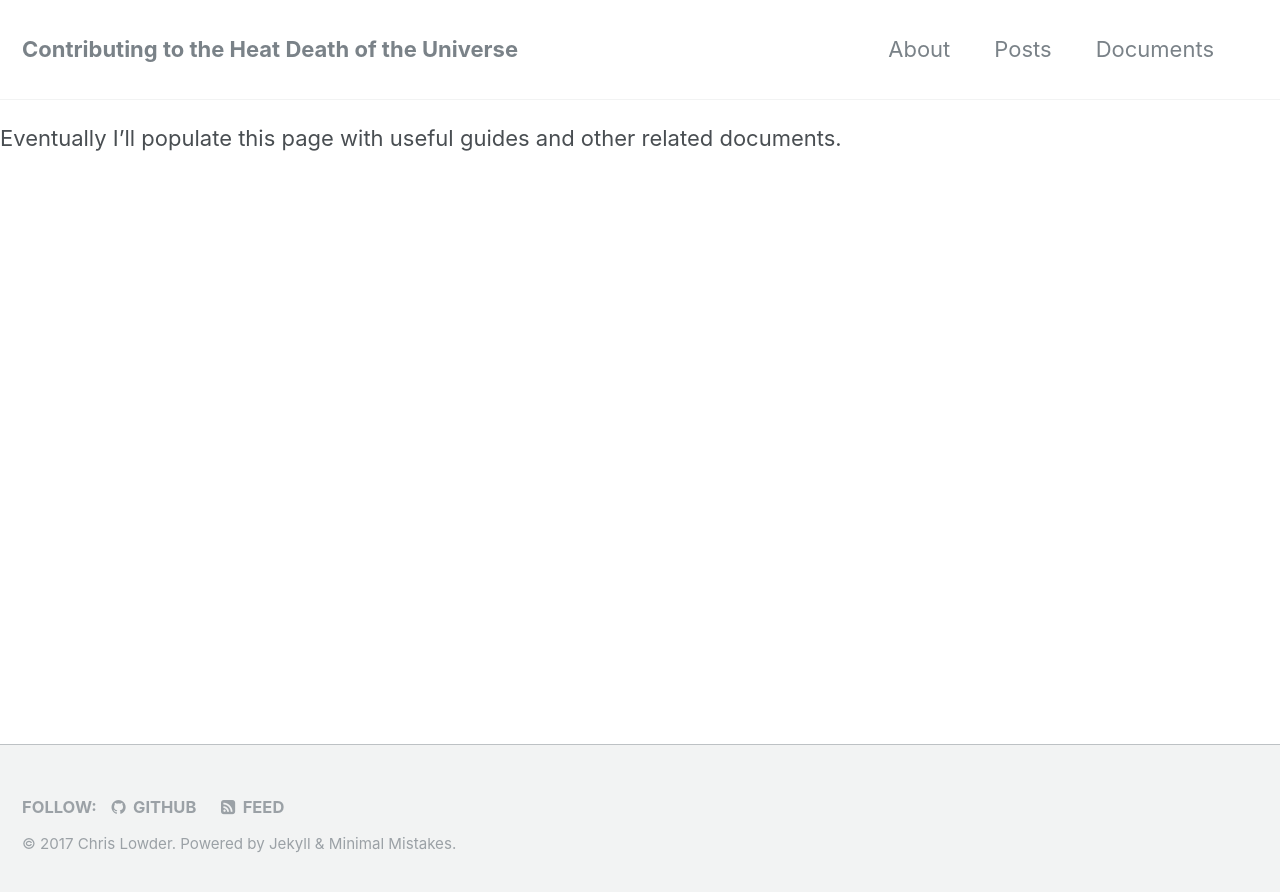
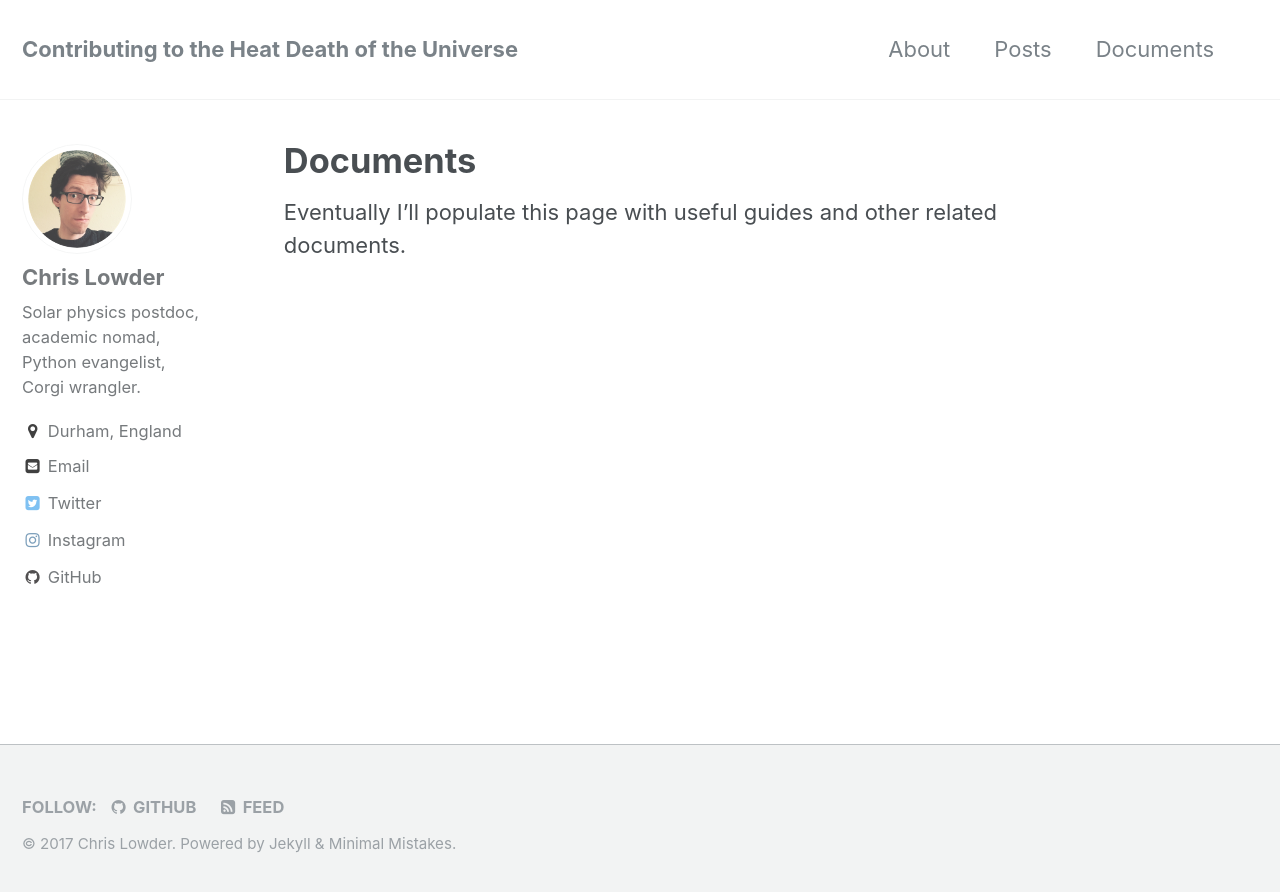
Before and after one commit to lowderchris/lowderchris.github.io, a Jekyll site: the page built from _pages/docs.md, in a window 1280 px wide. Shown: the top 892 px of the page. Built offline with Jekyll 4.4.1, drawn with Linux system fonts in a browser that asks for light colours; our own code applies the rules of GitHub Pages for plain Markdown files; some of the changed lines change nothing that is shown.

Commit message:
Updated config formatting for pages

```diff
--- a/_config.yml
+++ b/_config.yml
@@ -244,3 +244,10 @@ defaults:
       comments: # true
       share: true
       related: true
+  # _pages
+  - scope:
+      path: "_pages"
+      type: pages
+    values:
+      layout: single
+      author_profile: true
```
